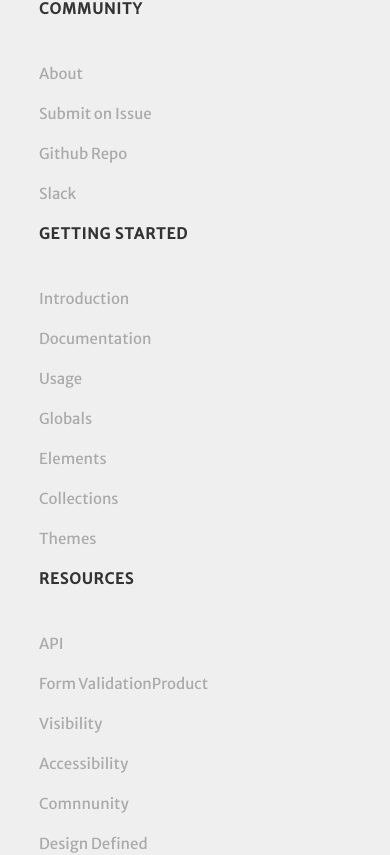
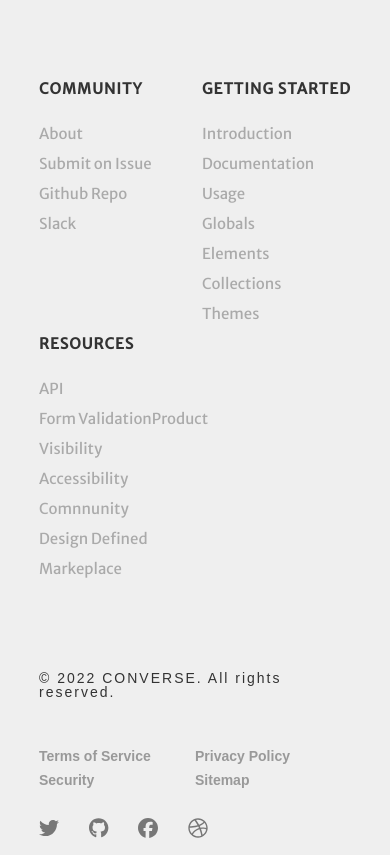
Before and after one commit to jwj082170/react, a React (Create React App) app: page /#/members in a window 390 px wide. Shown: the part 1340-2195 px from the top of the page. Built offline with nearby package versions, Linux system fonts and the light colour scheme; a web font is replaced by a local one.

Commit message:
footer반응형 완성

```diff
--- a/src/scss/common/_footer.scss
+++ b/src/scss/common/_footer.scss
@@ -68,3 +68,46 @@
 		}
 	}
 }
+
+@media screen and (max-width: $tablet) {
+	footer {
+		.upper {
+			nav {
+				width: 100%;
+				margin-top: 80px;
+
+				dl {
+					dt {
+						margin-bottom: 30px;
+					}
+					dd {
+						margin-bottom: 15px;
+					}
+				}
+			}
+		}
+		.lower {
+			p {
+				width: 100%;
+				margin-bottom: 50px;
+			}
+			.terms {
+				width: 100%;
+				display: flex;
+				flex-wrap: wrap;
+				gap: 0px;
+				justify-content: center;
+
+				li {
+					width: 50%;
+					margin-bottom: 10px;
+				}
+			}
+			.sns {
+				width: 100%;
+				margin-top: 20px;
+				justify-content: flex-start;
+			}
+		}
+	}
+}
```
